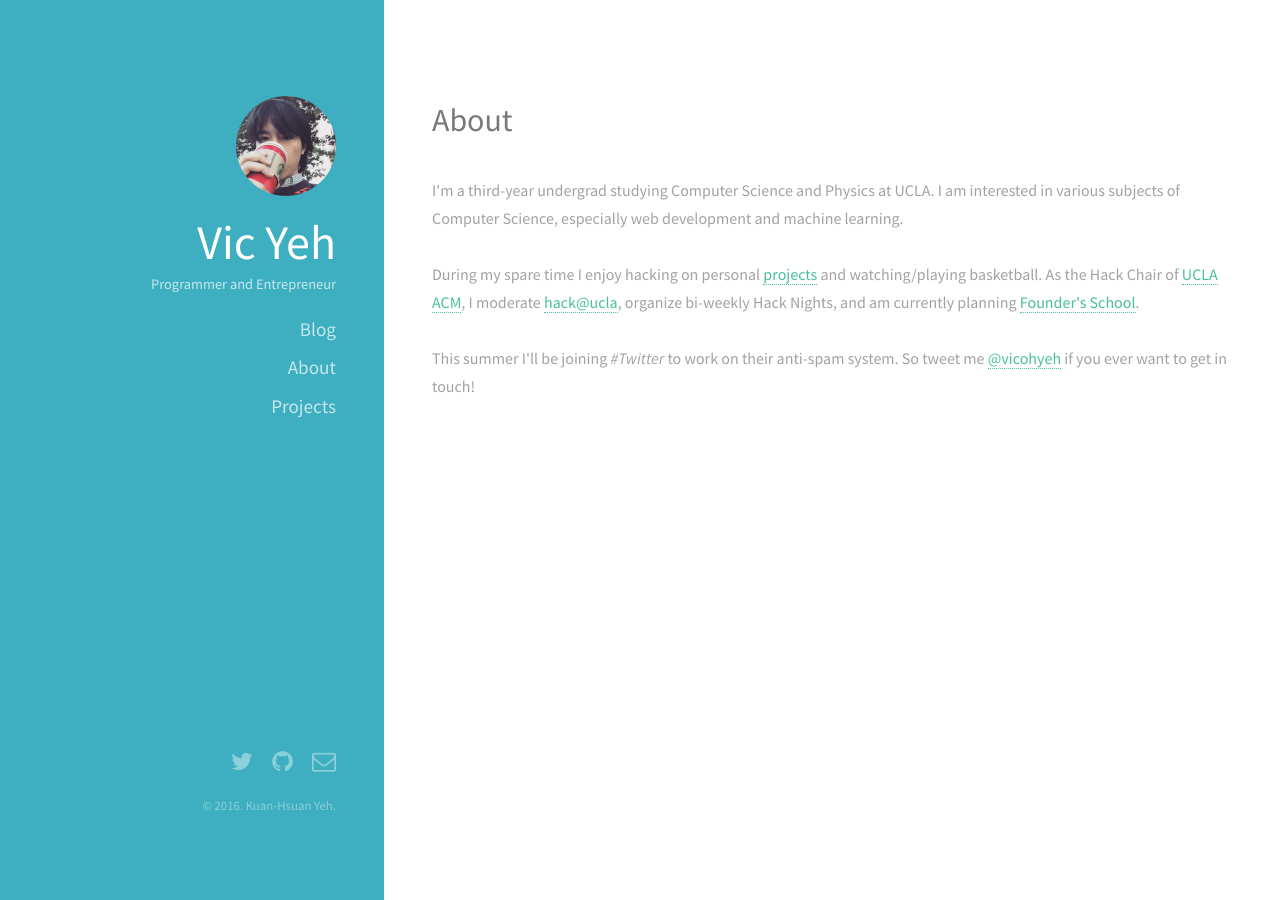
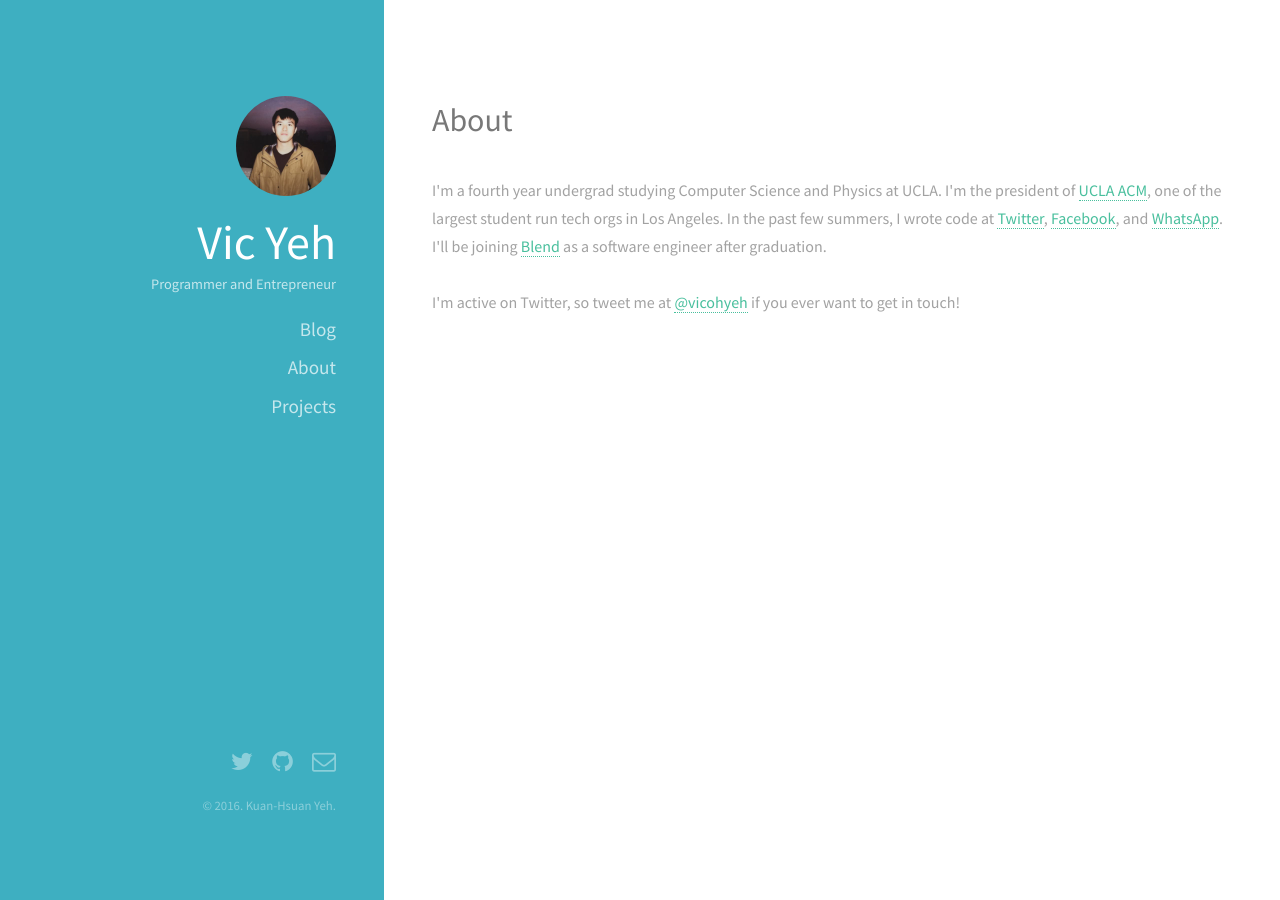
Before and after one commit to vicoyeh/vicoyeh.github.io, a Jekyll site: the page built from about/index.html, in a window 1280 px wide. Built offline with Jekyll 4.4.1, drawn with Linux system fonts in a browser that asks for light colours.

Commit message:
changed bio

```diff
--- a/about/index.html
+++ b/about/index.html
@@ -5,13 +5,10 @@ layout: default
     <section>
         <h1>About</h1>
         <p>
-        	I'm a third-year undergrad studying Computer Science and Physics at UCLA. I am interested in various subjects of Computer Science, especially web development and machine learning.
-        	<br/>
-			<br/>
-        	 During my spare time I enjoy hacking on personal <a href="/projects">projects</a> and watching/playing basketball. As the Hack Chair of <a href="http://acm.cs.ucla.edu/">UCLA ACM</a>, I moderate <a href="https://www.facebook.com/groups/1638313646457724/">hack@ucla</a>, organize bi-weekly Hack Nights, and am currently planning <a href="http://uclafs.com">Founder's School</a>.
+        	I'm a fourth year undergrad studying Computer Science and Physics at UCLA. I'm the president of <a href="https://www.facebook.com/uclaacm/">UCLA ACM</a>, one of the largest student run tech orgs in Los Angeles. In the past few summers, I wrote code at <a href="https://twitter.com">Twitter</a>, <a href="https://www.facebook.com">Facebook</a>, and <a href="http://whatsapp.com">WhatsApp</a>. I'll be joining <a href="https://blendlabs.com">Blend</a> as a software engineer after graduation.
 			<br/>
 			<br/>
-			This summer I'll be joining <i>#Twitter</i> to work on their anti-spam system. So tweet me <a href="https://twitter.com/vicohyeh">@vicohyeh</a> if you ever want to get in touch!
+			I'm active on Twitter, so tweet me at <a href="https://twitter.com/vicohyeh">@vicohyeh</a> if you ever want to get in touch!
         </p>
     </section>
 </div>
```
Also changed, not shown: images/favicon.png, images/pc.jpg.
